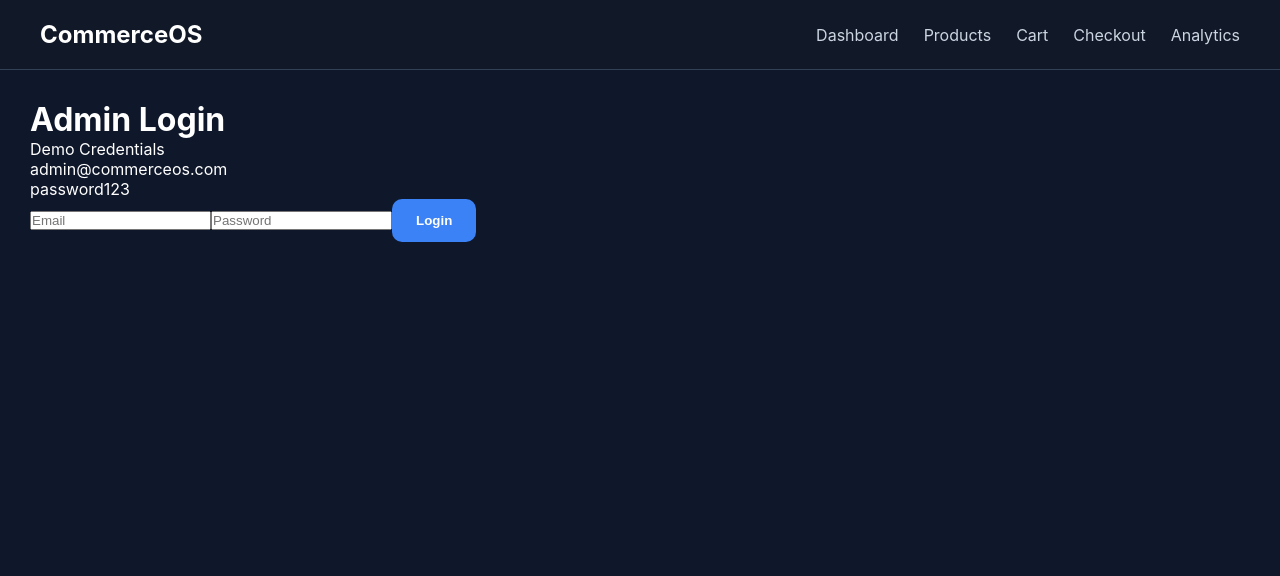
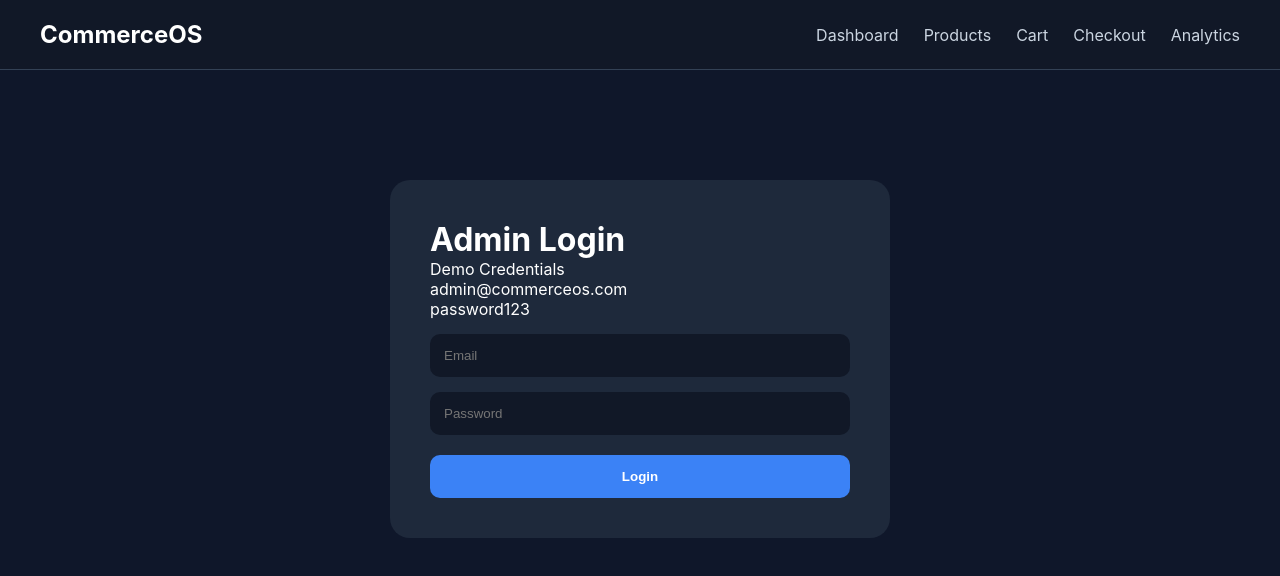
Before and after one commit to tanisharoy222005-collab/ecommerce-platform-admin-suite, a Next.js app: page /login in a window 1280 px wide. Shown: the top 576 px of the page. Built offline with nearby package versions, Linux system fonts and the light colour scheme.

Commit message:
Update globals.css

```diff
--- a/styles/globals.css
+++ b/styles/globals.css
@@ -677,3 +677,29 @@ input[type="radio"]{
   justify-content:center;
   margin-top:30px;
 }
+.login-card{
+  max-width:500px;
+  margin:80px auto;
+  background:var(--card);
+  padding:40px;
+  border-radius:20px;
+}
+
+.login-card input{
+  width:100%;
+  padding:14px;
+  margin-top:15px;
+  border:none;
+  border-radius:10px;
+  background:#111827;
+  color:white;
+}
+
+.login-card button{
+  width:100%;
+  margin-top:20px;
+}
+
+.recharts-responsive-container{
+  margin-top:20px;
+}
```
